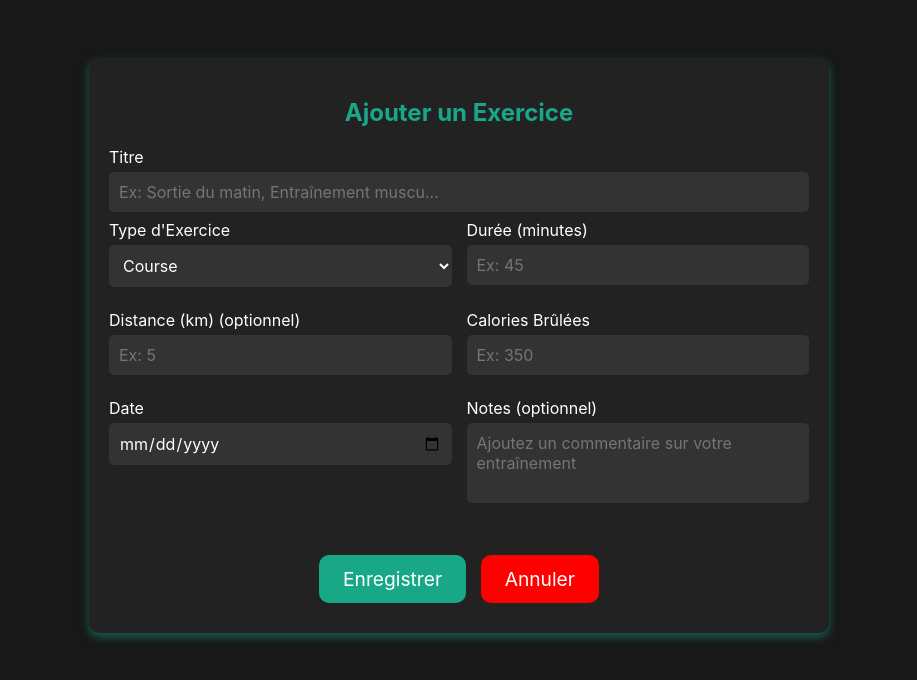
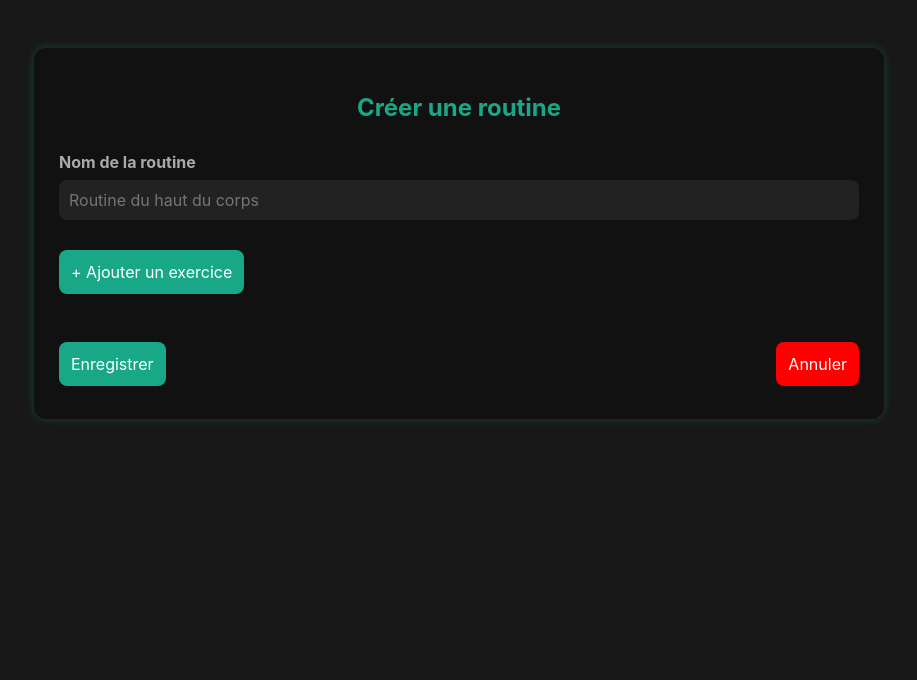
Before and after one commit to hugobelebinda/H25-ProjetFitness, a Svelte app in the folder FIT4LIFE-FRONTEND/: page /ajout-exercice in a window 1280 px wide. Shown: the top 680 px of the page, without its empty margins (181-1098 px from the left). Built offline with nearby package versions, Linux system fonts and the light colour scheme.

Commit message:
Erreur encore, fait avec zak

```diff
--- a/FIT4LIFE-FRONTEND/src/AjoutExercice.svelte
+++ b/FIT4LIFE-FRONTEND/src/AjoutExercice.svelte
@@ -1,153 +1,190 @@
 <script>
     import { navigate } from "svelte-routing";
 
-    let titre = "";
-    let typeExercice = "Course";
-    let duree = "";
-    let distance = "";
-    let caloriesBrulees = "";
-    let date = "";
-    let notes = "";
+    let nomRoutine = "";
+    let exercices = [];
 
-    const typesExercice = ["Course", "Cyclisme", "Musculation", "Natation", "Randonnée", "Autre"];
+    function ajouterExercice() {
+      exercices = [
+        ...exercices,
+        {
+          nom: "",
+          series: 3,
+          repetitions: 10
+        }
+      ];
+    }
 
-    function enregistrerExercice() {
-        alert(`Exercice ajouté :\n\nTitre : ${titre}\nType : ${typeExercice}\nDurée : ${duree}\nDistance : ${distance}\nCalories brûlées : ${caloriesBrulees}\nDate : ${date}\nNotes : ${notes}`);
+    function exercicesValides() {
+      return exercices.every(e => e.nom && e.series > 0 && e.repetitions > 0);
+    }
+
+    async function enregistrerRoutine() {
+
+        const userId = localStorage.getItem("userId");
+
+if (userId == null) {
+  alert("⚠️ Vous devez être connecté pour enregistrer un entraînement.");
+  console.error("Tentative d'enregistrement sans userId");
+  return;
+}
+
+      if (!userId || !nomRoutine || exercices.length === 0 || !exercicesValides()) {
+        alert("Veuillez remplir tous les champs requis.");
+        return;
+      }
+
+      const payload = {
+        userId,
+        nom: nomRoutine,
+        exercices
+      };
+
+      try {
+        const res = await fetch("http://localhost:4201/user/entrainement", {
+          method: "POST",
+          headers: { "Content-Type": "application/json" },
+          body: JSON.stringify(payload)
+        });
+
+        if (res.ok) {
+          const data = await res.json();
+          alert("✅ Entraînement enregistré !");
           navigate("/tableau-de-bord");
+        } else {
+          const err = await res.json();
+          console.error("Erreur serveur :", err);
+          alert("❌ Erreur : " + (err.message || "Échec de l'enregistrement"));
+        }
+      } catch (e) {
+        console.error("Erreur réseau :", e);
+        alert("❌ Problème de connexion au serveur.");
+      }
     }
   </script>
 
+
+
   <style>
-    .exercice-container {
-        max-width: 700px;
-        margin: 50px auto;
-        padding: 20px;
-        background: #222;
+    .container {
+      max-width: 800px;
+      margin: 40px auto;
+      padding: 25px;
+      background: #111;
       color: white;
-        border-radius: 10px;
-        box-shadow: 0px 4px 10px rgba(24, 168, 136, 0.5);
-        text-align: center;
+      border-radius: 12px;
+      box-shadow: 0px 0px 10px rgba(24, 168, 136, 0.3);
     }
 
     h2 {
       color: #18a888;
-        margin-bottom: 20px;
-    }
-
-    .input-grid {
-        display: grid;
-        grid-template-columns: 1fr 1fr;
-        gap: 15px;
-    }
-
-    .input-group {
-        text-align: left;
+      text-align: center;
+      margin-bottom: 30px;
     }
 
     label {
       display: block;
-        font-size: 16px;
-        margin-bottom: 5px;
+      margin-bottom: 8px;
+      color: #aaa;
+      font-weight: bold;
     }
 
-    input, select, textarea {
+    input {
       width: 100%;
       padding: 10px;
-        border-radius: 5px;
+      background: #222;
       border: none;
+      border-radius: 8px;
+      color: white;
       font-size: 16px;
-        background: #333;
-        color: white;
+      margin-bottom: 20px;
     }
 
-    textarea {
-        height: 80px;
-        resize: none;
+    .exercice {
+      background: #222;
+      padding: 15px;
+      border-radius: 10px;
+      margin-bottom: 20px;
     }
 
-    .submit-btn, .cancel-btn {
-        margin-top: 20px;
-        padding: 12px 24px;
-        font-size: 1.2em;
-        border: none;
-        border-radius: 10px;
-        cursor: pointer;
-        transition: 0.3s;
+    .exercice h3 {
+      margin-bottom: 15px;
+      color: #18a888;
     }
 
-    .submit-btn {
+    .input-row {
+      display: flex;
+      gap: 20px;
+      margin-bottom: 15px;
+    }
+
+    .input-row > div {
+      flex: 1;
+    }
+
+    .btn {
+      padding: 12px;
       background: #18a888;
       color: white;
+      border: none;
+      border-radius: 8px;
+      cursor: pointer;
+      font-size: 1em;
+      transition: 0.3s;
+      margin-top: 10px;
     }
 
-    .submit-btn:hover {
+    .btn:hover {
       background: white;
       color: #18a888;
     }
 
+    .footer-buttons {
+      display: flex;
+      justify-content: space-between;
+      margin-top: 30px;
+    }
+
     .cancel-btn {
       background: red;
-        color: white;
-        margin-left: 10px;
     }
 
     .cancel-btn:hover {
       background: white;
       color: red;
     }
-
-    .button-container {
-        text-align: center;
-        margin-top: 20px;
-    }
   </style>
 
-<div class="exercice-container">
-    <h2>Ajouter un Exercice</h2>
+  <div class="container">
+    <h2>Créer une routine</h2>
 
-    <div class="input-group">
-        <label>Titre</label>
-        <input type="text" bind:value={titre} placeholder="Ex: Sortie du matin, Entraînement muscu..." />
+    <label>Nom de la routine</label>
+    <input type="text" bind:value={nomRoutine} placeholder="Routine du haut du corps" />
+
+    <button class="btn" on:click={ajouterExercice}>+ Ajouter un exercice</button>
+
+    {#each exercices as ex, index}
+      <div class="exercice">
+        <h3>Exercice {index + 1}</h3>
+        <div class="input-row">
+          <div>
+            <label>Nom</label>
+            <input type="text" bind:value={ex.nom} placeholder="Ex: Développé couché" />
           </div>
-
-    <div class="input-grid">
-        <div class="input-group">
-            <label>Type d'Exercice</label>
-            <select bind:value={typeExercice}>
-                {#each typesExercice as type}
-                    <option value={type}>{type}</option>
-                {/each}
-            </select>
+          <div>
+            <label>Séries</label>
+            <input type="number" bind:value={ex.series} min="1" />
           </div>
-
-        <div class="input-group">
-            <label>Durée (minutes)</label>
-            <input type="number" bind:value={duree} placeholder="Ex: 45" />
-        </div>
-
-        <div class="input-group">
-            <label>Distance (km) (optionnel)</label>
-            <input type="number" bind:value={distance} placeholder="Ex: 5" />
-        </div>
-
-        <div class="input-group">
-            <label>Calories Brûlées</label>
-            <input type="number" bind:value={caloriesBrulees} placeholder="Ex: 350" />
-        </div>
-
-        <div class="input-group">
-            <label>Date</label>
-            <input type="date" bind:value={date} />
-        </div>
-
-        <div class="input-group">
-            <label>Notes (optionnel)</label>
-            <textarea bind:value={notes} placeholder="Ajoutez un commentaire sur votre entraînement"></textarea>
+          <div>
+            <label>Répétitions</label>
+            <input type="number" bind:value={ex.repetitions} min="1" />
           </div>
         </div>
+      </div>
+    {/each}
 
-    <div class="button-container">
-        <button class="submit-btn" on:click={enregistrerExercice}>Enregistrer</button>
-        <button class="cancel-btn" on:click={() => navigate("/tableau-de-bord")}>Annuler</button>
+    <div class="footer-buttons">
+      <button class="btn" on:click={enregistrerRoutine}>Enregistrer</button>
+      <button class="btn cancel-btn" on:click={() => navigate("/tableau-de-bord")}>Annuler</button>
     </div>
   </div>
--- a/FIT4LIFE-FRONTEND/src/Evaluation.svelte
+++ b/FIT4LIFE-FRONTEND/src/Evaluation.svelte
@@ -60,7 +60,7 @@ import { user } from "./common/auth";
     };
 
     try {
-        const res = await fetch(`http://localhost:4200/user/evaluation/${currentUser._id}`, {
+        const res = await fetch(`http://localhost:4201/user/evaluation/${currentUser._id}`, {
     method: "PUT",
     headers: {
         "Content-Type": "application/json"
--- a/FIT4LIFE-FRONTEND/src/common/auth.js
+++ b/FIT4LIFE-FRONTEND/src/common/auth.js
@@ -13,5 +13,6 @@ export function login(userData) {
 // Fonction pour se déconnecter
 export function logout() {
     sessionStorage.removeItem('user');
+    sessionStorage.removeItem('userId');
     user.set(null);
 }
--- a/FIT4LIFE-FRONTEND/src/connexion.svelte
+++ b/FIT4LIFE-FRONTEND/src/connexion.svelte
@@ -23,7 +23,7 @@
       }
 
       try {
-          const response = await fetch("http://localhost:4200/user/login", {
+          const response = await fetch("http://localhost:4201/user/login", {
               method: "POST",
               headers: { "Content-Type": "application/json" },
               body: JSON.stringify({ email, motDePasse: password })
@@ -36,6 +36,7 @@
               console.log("User data:", data);
 
               login(data.user); // ✅ Utilisation du store login
+              localStorage.setItem("userId", data.user._id);
 
               setTimeout(() => {
                   navigate("/");
--- a/FIT4LIFE-FRONTEND/src/inscription.svelte
+++ b/FIT4LIFE-FRONTEND/src/inscription.svelte
@@ -16,7 +16,7 @@
     }
 
     try {
-      const response = await fetch("http://localhost:4200/user/register", {
+      const response = await fetch("http://localhost:4201/user/register", {
         method: "POST",
         headers: {
           "Content-Type": "application/json"
```
Also changed, not shown: FIT4LIFE-FRONTEND/src/PlanEntrainement.svelte (+100 -25 lines). Lines whose indentation alone changed are shown as unchanged.
